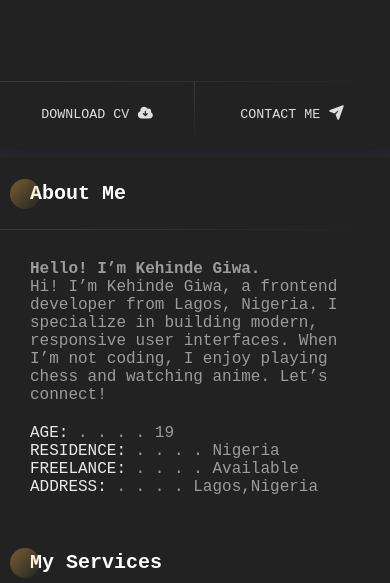
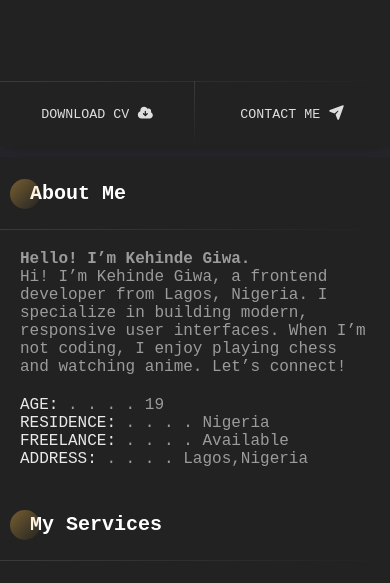
Before and after one commit to Kenny-204/Portfolio, a website: page index.html in a window 390 px wide. Shown: the part 733-1316 px from the top of the page. Drawn offline with Linux system fonts and the light colour scheme; a web font is replaced by a local one.

Commit message:
reduced padding

```diff
--- a/css/style.css
+++ b/css/style.css
@@ -757,7 +757,7 @@ body {
   .name-email input {
     width: 100%;
   }
-  .about-me{
+  .slider .about-me{
     padding: 20px;
   }
 }
```
